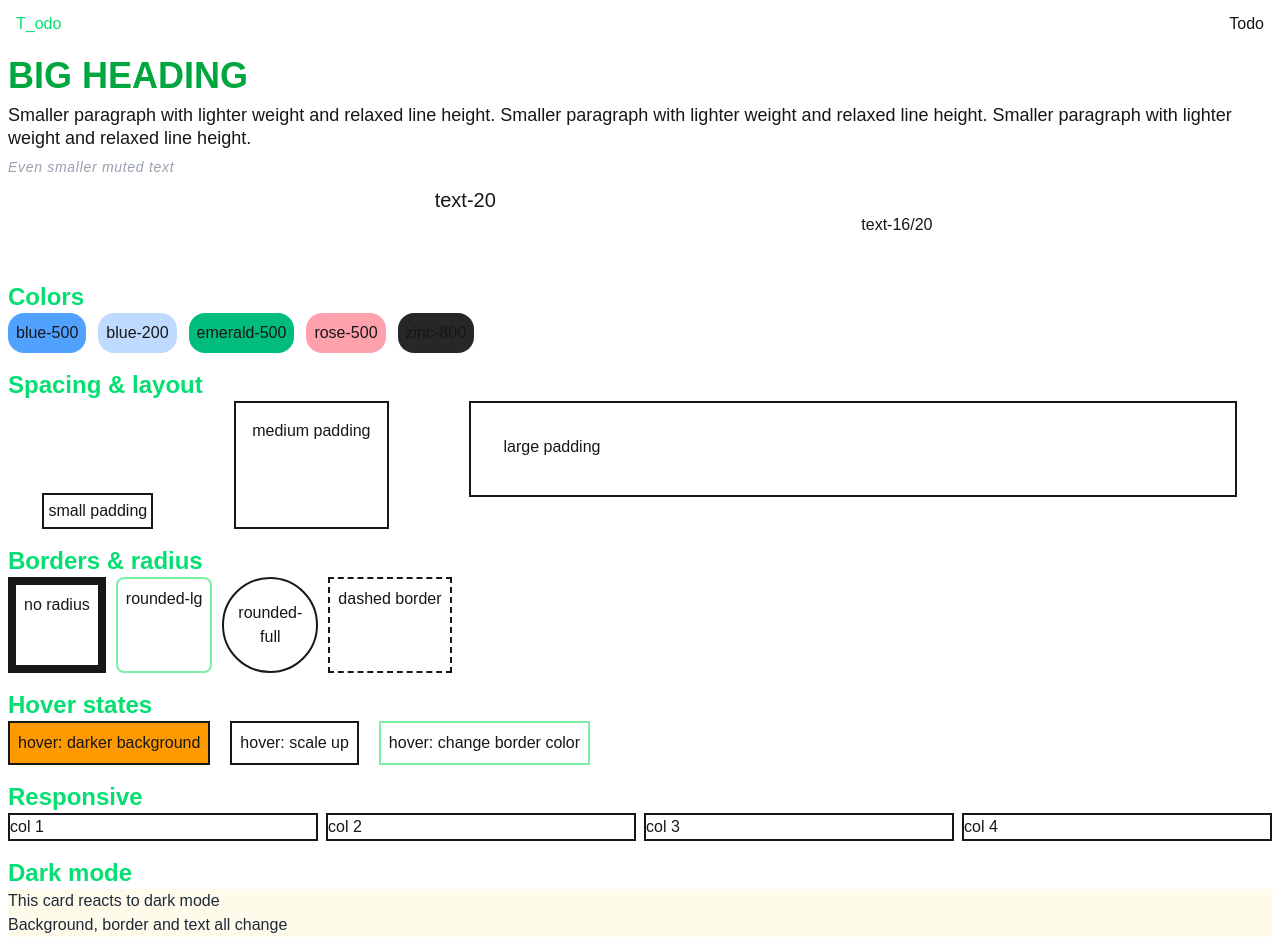
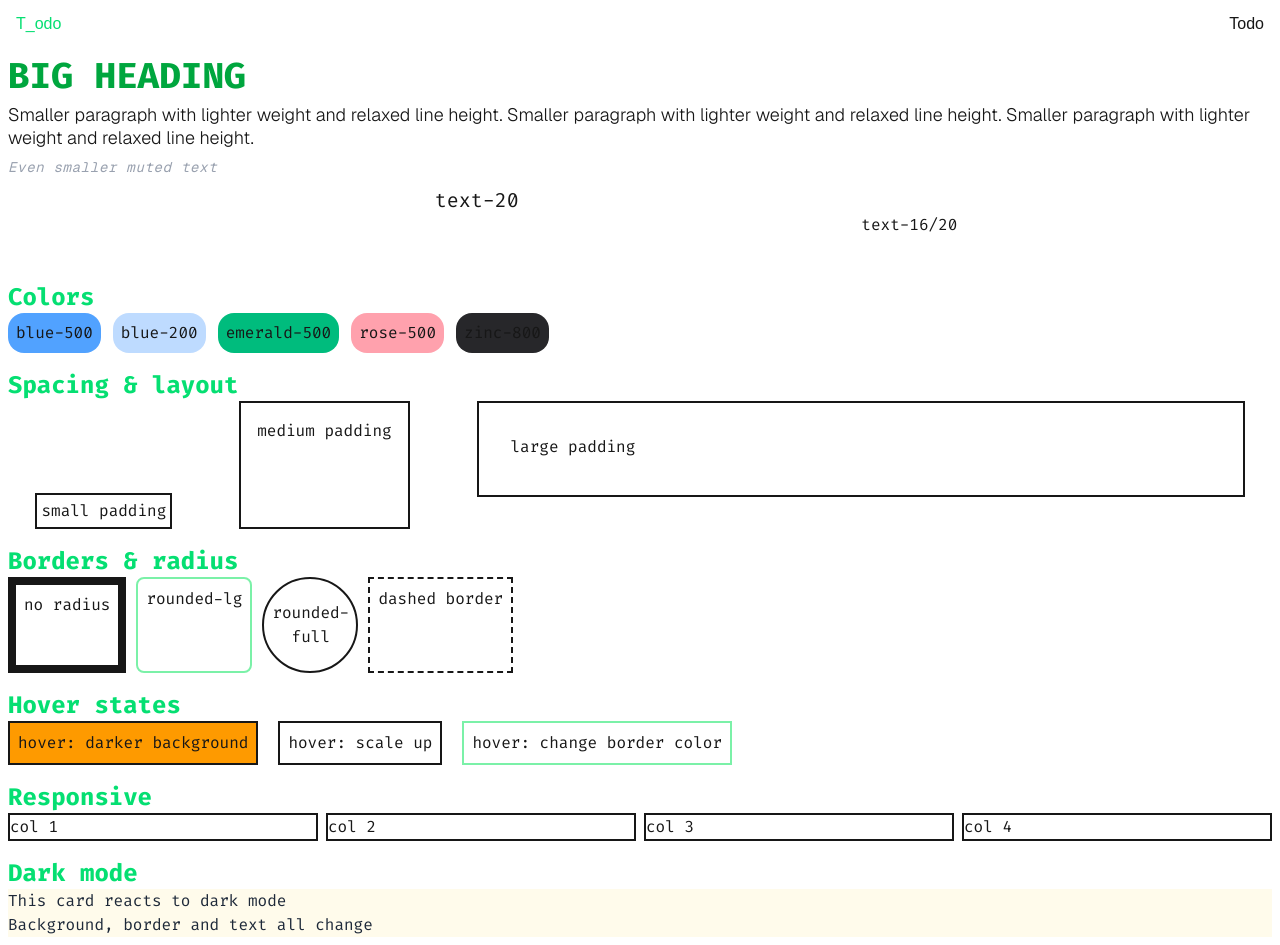
Before and after one commit to Kamesas/Labs, a Next.js app: page /tailwind in a window 1280 px wide. Built offline with nearby package versions, Linux system fonts and the light colour scheme.

Commit message:
feat: add "Fira-code" font

```diff
--- a/src/app/globals.css
+++ b/src/app/globals.css
@@ -14,6 +14,8 @@
 
   --font-sans: var(--font-geist-sans);
   --font-mono: var(--font-geist-mono);
+  --font-fira: var(--font-fira-code);
+  --font-weight-700: 700;
 
   --text-16: 1rem;
   --text-16--line-height: 1.5;
--- a/src/app/layout.tsx
+++ b/src/app/layout.tsx
@@ -1,10 +1,15 @@
 import type { Metadata } from "next";
-import { Geist, Geist_Mono } from "next/font/google";
+import { Geist, Geist_Mono, Fira_Code } from "next/font/google";
 import { Header } from "@/components/header/Header";
 import "./globals.css";
 
 const geistSans = Geist({
   variable: "--font-geist-sans",
+  subsets: ["latin"],
+});
+
+const firaCode = Fira_Code({
+  variable: "--font-fira-code",
   subsets: ["latin"],
 });
 
@@ -26,7 +31,7 @@ export default function RootLayout({
   return (
     <html lang="en">
       <body
-        className={`${geistSans.variable} ${geistMono.variable} antialiased min-h-screen bg-zinc-50 font-sans dark:bg-black`}
+        className={`${geistSans.variable} ${geistMono.variable} ${firaCode.variable} antialiased min-h-screen bg-zinc-50 font-sans dark:bg-black`}
       >
         <Header />
         {children}
--- a/src/app/tailwind/page.tsx
+++ b/src/app/tailwind/page.tsx
@@ -3,18 +3,19 @@
 
 export default function Tailwind() {
   return (
-    <main>
+    <main className="font-fira">
       {/* 1. Typography — play with size, weight, line height, letter spacing */}
       <section className="p-2 flex flex-col gap-2">
-        <h1 className="text-4xl uppercase font-bold text-green-600">
+        <h1 className="text-4xl uppercase font-fira font-700 text-green-600">
           Big heading
         </h1>
-        <p className="text-lg font-light leading-tight line-clamp-2">
+
+        <p className="text-lg font-light leading-tight line-clamp-2 font-sans">
           Smaller paragraph with lighter weight and relaxed line height. Smaller
           paragraph with lighter weight and relaxed line height. Smaller
           paragraph with lighter weight and relaxed line height.
         </p>
-        <p className="text-sm italic tracking-wider text-gray-400">
+        <p className="text-sm italic tracking-wider text-gray-400 font-mono">
           Even smaller muted text
         </p>
 
```
